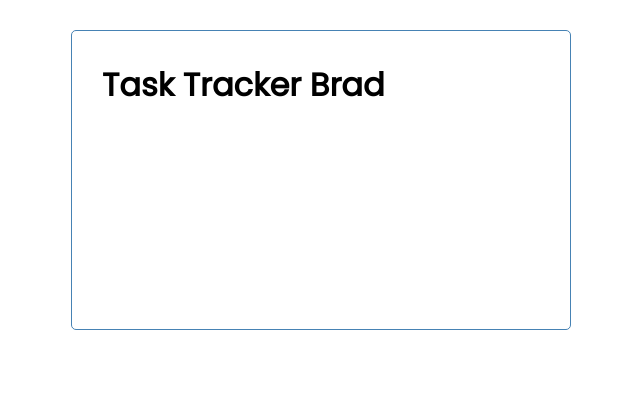
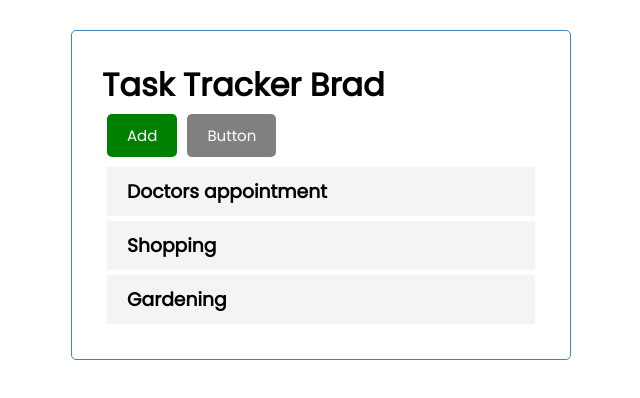
Before and after one commit to Swistusmen/Task-Tracker, a React (Create React App) app: page / in a window 1280 px wide. Shown: the top 398 px of the page, without its empty margins (319-959 px from the left). Built offline with nearby package versions, Linux system fonts and the light colour scheme.

Commit message:
Little improvement

```diff
--- a/src/App.js
+++ b/src/App.js
@@ -1,12 +1,34 @@
 import Header from "./components/Header"
-
+import Task from "./components/Tasks"
+import {useState } from 'react'
 
 function App() {
   const name= 'Brad'
+  const [tasks, setTasks]=useState([
+    {
+        id: 1,
+        text: "Doctors appointment",
+        day: "26.06.2021",
+        reminder: true,
+    },
+    {
+        id: 2,
+        text: "Shopping",
+        day: "26.06.2021",
+        reminder: false,
+    },
+    {
+        id: 3,
+        text: "Gardening",
+        dat: "27.06.2021",
+        reminder: true
+    }
+])
 
   return (
     <div className="container">
       <Header title={name}/>
+      <Task tasks={tasks}/>
     </div>
   )
 }
--- /dev/null
+++ b/src/components/Button.js
@@ -0,0 +1,22 @@
+import Proptypes from "prop-types"
+
+const Button=(props)=>{
+    return(
+        <button onClick={props.onClick} style={{backgroundColor: props.color}} className="btn">
+            {props.text}
+        </button>
+    );
+}
+
+Button.defaultProps= {
+    color: "grey",
+    text: "Button"
+}
+
+Button.propTypes={
+    text: Proptypes.string,
+    color: Proptypes.string,
+    onClick: Proptypes.func
+}
+
+export default Button
--- a/src/components/Header.js
+++ b/src/components/Header.js
@@ -1,7 +1,15 @@
+import Button from "./Button"
+
+const MyFun=()=>{
+    console.log("Hello")
+}
+
 const Header = (props) => {
     return (
         <header>
             <h1>Task Tracker {props.title}</h1>
+            <Button onClick={MyFun} color="green" text="Add"/>
+            <Button/>
         </header>
     )
 }
--- /dev/null
+++ b/src/components/Task.js
@@ -0,0 +1,13 @@
+
+
+const Task=(props)=>{
+    return (
+        <div className="task">
+            <h3>
+                {props.text}
+            </h3>
+        </div>
+    )
+}
+
+export default Task;
--- /dev/null
+++ b/src/components/Tasks.js
@@ -0,0 +1,13 @@
+import Task from "./Task"
+
+const Tasks=(props)=>{
+    return (
+        <>
+        {props.tasks.map((task)=>(
+            <Task key={task.id} text={task.text}></Task>
+        ))}
+        </>
+    )
+}
+
+export default Tasks
```
